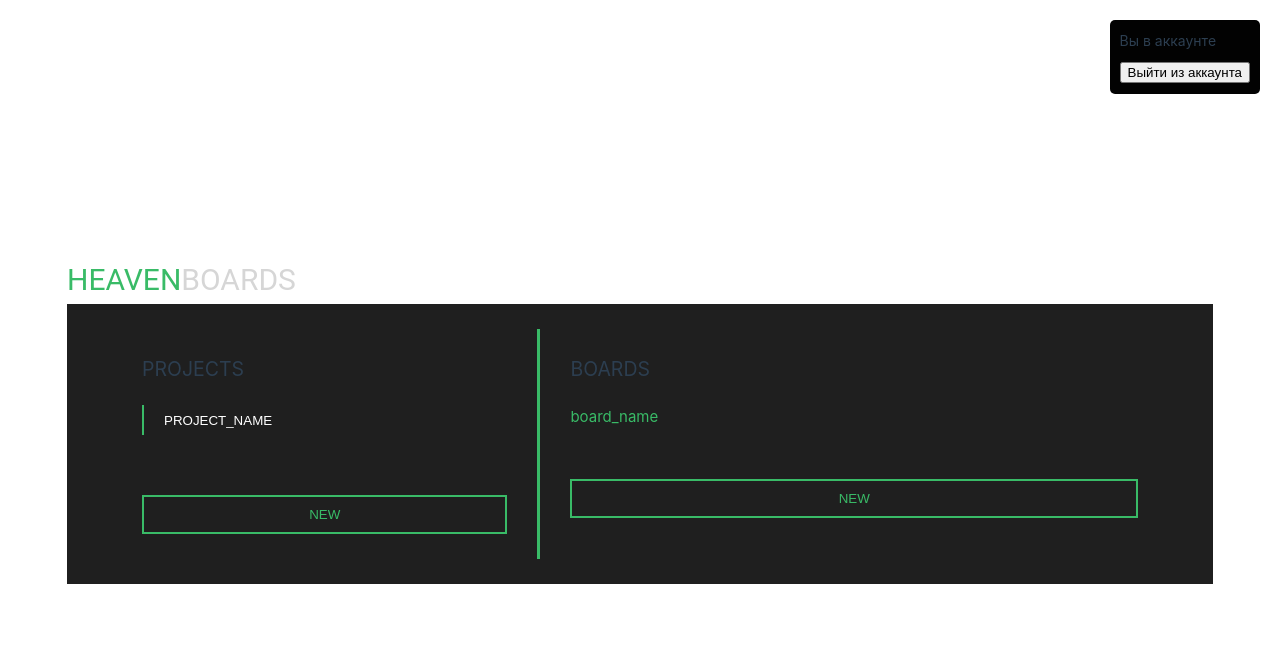
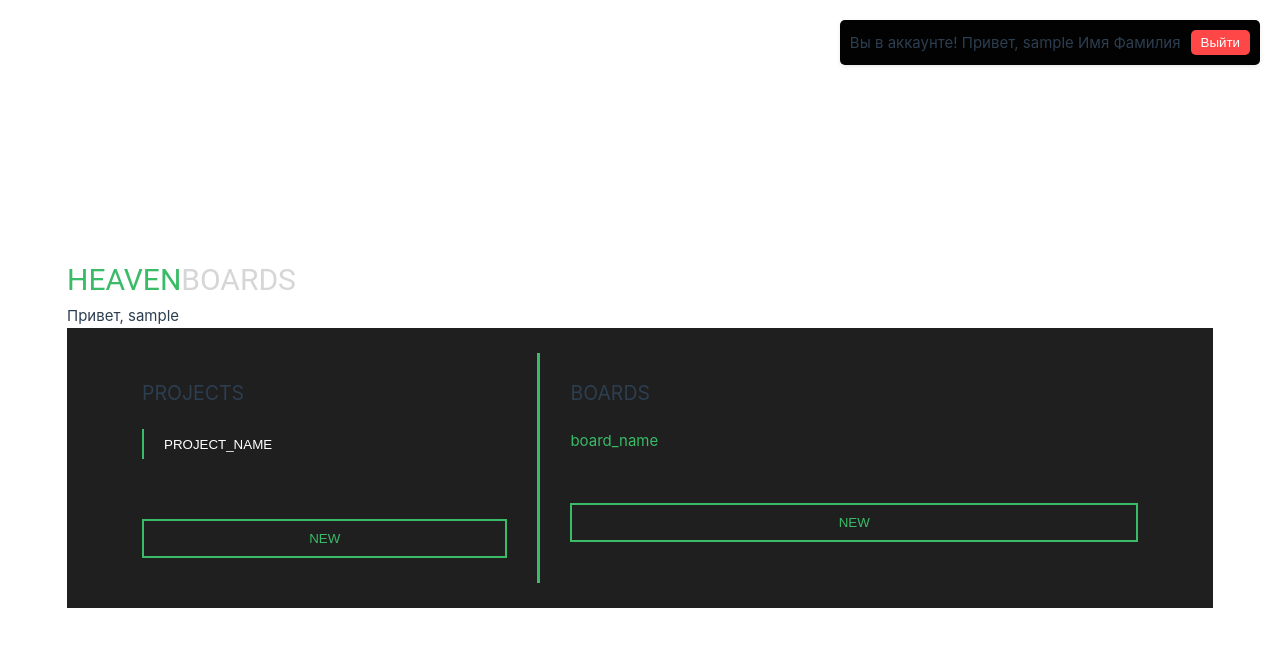
Before and after one commit to heavenboards/ui-service, a Vue app in the folder heavenboards/: page /home in a window 1280 px wide. Shown: the top 646 px of the page. Built offline with nearby package versions, Linux system fonts and the light colour scheme; sample sign-in values are in the browser's storage.

Commit message:
Доделана регистрация, вход в аккаунт.

```diff
--- a/heavenboards/src/api/api.ts
+++ b/heavenboards/src/api/api.ts
@@ -3,7 +3,7 @@ import axios from "axios";
 import type { AxiosInstance } from "axios";
 
 const apiClient: AxiosInstance = axios.create({
-    baseURL: 'http://89.223.68.162:8092/api/v1/auth',
+    baseURL: 'http://89.223.68.162:8092/api/v1/',
 });
 
 export default apiClient;
--- a/heavenboards/src/components/AuthStatus.vue
+++ b/heavenboards/src/components/AuthStatus.vue
@@ -3,14 +3,26 @@ import { ref, onMounted } from 'vue';
 import { useRouter } from 'vue-router';
 
 const isAuthenticated = ref(false);
+const username = ref('');
+const firstName = ref('');
+const lastName = ref('');
 const router = useRouter();
 
 onMounted(() => {
-  isAuthenticated.value = !!localStorage.getItem('authToken');
+  const authToken = localStorage.getItem("authToken");
+  if (authToken) {
+    isAuthenticated.value = true;
+    username.value = localStorage.getItem("username") || 'Пользователь';
+    firstName.value = localStorage.getItem("firstName") || 'Имя';
+    lastName.value = localStorage.getItem("lastName") || 'Фамилия';
+  }
 });
 
 const logout = () => {
   localStorage.removeItem('authToken');
+  localStorage.removeItem('username');
+  localStorage.removeItem('firstName');
+  localStorage.removeItem('lastName');
   isAuthenticated.value = false; //обновление статуса аутентификации
   router.push('/login');
 };
@@ -18,9 +30,11 @@ const logout = () => {
 
 <template>
   <div class="auth-status" :class="{ authenticated: isAuthenticated }">
-    <p v-if="isAuthenticated">Вы в аккаунте</p>
+    <div v-if="isAuthenticated" class="user-info">
+      <span>Вы в аккаунте! Привет, {{ username }} {{ firstName }} {{ lastName }}</span>
+      <button @click="logout">Выйти</button>
+    </div>
     <p v-else>Требуется вход или регистрация</p>
-    <button v-if="isAuthenticated" @click="logout">Выйти из аккаунта</button>
   </div>
 </template>
 
@@ -29,12 +43,20 @@ const logout = () => {
   position: fixed;
   right: 20px;
   top: 20px;
+  background-color: #000000;
   padding: 10px;
   border-radius: 5px;
+  box-shadow: 0 2px 4px rgba(52, 49, 49, 0.1);
 }
 
 .auth-status.authenticated {
   background-color: #020202;
+}
+
+.user-info {
+  display: flex;
+  align-items: center;
+  justify-content: space-between;
 }
 
 .auth-status p {
@@ -43,7 +65,16 @@ const logout = () => {
 }
 
 .auth-status button {
-  margin-top: 10px;
+  margin-left: 10px; /* Кнопка отделяется от текста */
+  padding: 5px 10px; /* Небольшое увеличение паддинга для красоты */
+  background-color: #ff4747; /* Яркий цвет для кнопки "Выйти" */
+  color: white; /* Цвет текста в кнопке */
+  border: none; /* Убрать стандартную рамку кнопки */
+  border-radius: 5px; /* Скругление углов для кнопки */
   cursor: pointer;
 }
+
+.auth-status button:hover {
+  background-color: #ff2121; /* Цвет при наведении для немного интерактивности */
+}
 </style>
--- a/heavenboards/src/views/Home.vue
+++ b/heavenboards/src/views/Home.vue
@@ -1,10 +1,35 @@
 <script setup lang="ts">
+    import { ref, onMounted, onUnmounted } from "vue";
     import Brand from '../components/Brand.vue'
+
+    //рефы для отображение данных залогиненного пользователя
+    const username = ref('');
+    const firstName = ref('');
+    const lastName = ref('');
+
+    const fetchUserData = () => {
+      username.value = localStorage.getItem('username') || '';
+      firstName.value = localStorage.getItem('firstName') || '';
+      lastName.value = localStorage.getItem('lastName') || '';
+    };
+
+    onMounted(() => {
+      //eventBus.on('auth-success', fetchUserData);
+
+      if (localStorage.getItem('authToken')) {
+        fetchUserData();
+      }
+    });
+
+    onUnmounted(() => {
+      //eventBus.off('auth-success', fetchUserData);
+    });
 </script>
 <template>
     <div class="content home">
         <div class="wrapper">
             <Brand/>
+            <div>Привет, {{ username }} {{ firstName }} {{ lastName }}</div>
             <div class="container">
                 <div class="left-side">
                     <div class="title">projects</div>
--- a/heavenboards/src/views/Login.vue
+++ b/heavenboards/src/views/Login.vue
@@ -24,8 +24,11 @@ const toggleLoginSignup = () => {
 };
 
 const onSuccessfulAuth = (token: string) => {
+    console.log("Токен: ", token);
+    localStorage.setItem('authToken', token);
     apiClient.defaults.headers.common['Authorization'] = `Bearer ${token}`;
-    localStorage.setItem('authToken', token);
+
+    //eventBus.emit('auth-success');
 
     //проверка redirect в query (если пытались до auth зайти) то перенаправляет
     const redirect = router.currentRoute.value.query.redirect;
@@ -37,13 +40,21 @@ const onSuccessfulAuth = (token: string) => {
 };
 
 const handleSubmit = async () => {
-    let endpoint = isLogin.value ? '/authenticate' : '/register';
+    let endpoint = isLogin.value ? 'auth/authenticate' : 'auth/register';
     let payload = isLogin.value ? {username: username.value, password: password.value} :
                                   {username: username.value, password: password.value, firstName: firstName.value, lastName: lastName.value};
+
+    console.log("Endpoint: ", endpoint)
+    console.log("Payload: ", payload)
     try {
         const response = await apiClient.post(endpoint, payload);
-        if (response.data.token) {
-          onSuccessfulAuth(response.data.token);
+
+        console.log('Response: ', response);
+
+        const { token } = response.data;
+        if (token) {
+          onSuccessfulAuth(token);
+          await fetchUserData(username.value);
         } else {
           console.error('Token was not received!');
         }
@@ -51,6 +62,21 @@ const handleSubmit = async () => {
         console.error('Error: ', error);
     }
 };
+
+const fetchUserData = async (username: string) => {
+  try {
+    const response = await apiClient.get(`user/${username}`);
+    const userData = response.data;
+    localStorage.setItem('username', userData.username)
+    localStorage.setItem('firstName', userData.firstName);
+    localStorage.setItem('lastName', userData.lastName);
+
+    firstName.value = userData.firstName;
+    lastName.value = userData.lastName;
+  } catch (error) {
+    console.log('Ошибка при получении данных пользователя: ', error);
+  }
+}
 </script>
 
 <template>
@@ -63,17 +89,17 @@ const handleSubmit = async () => {
               </div>
               <div v-if="isLogin" class="auth">
                   <form @submit.prevent="handleSubmit">
-                      <input name="username" type="text" placeholder="Username" required>
-                      <input name="password" type="password" placeholder="Password" required>
+                      <input v-model="username" type="text" placeholder="Username" required>
+                      <input v-model="password" type="password" placeholder="Password" required>
                       <input type="submit" value="Log in">
                   </form>
               </div>
               <div v-else class="registration">
                   <form @submit.prevent="handleSubmit">
-                      <input name="username" type="text" placeholder="Username" required>
-                      <input name="password" type="password" placeholder="Password" required>
-                      <input name="firstName" type="text" placeholder="First Name" required>
-                      <input name="lastName" type="text" placeholder="Last Name" required>
+                      <input v-model="username" type="text" placeholder="Username" required>
+                      <input v-model="password" type="password" placeholder="Password" required>
+                      <input v-model="firstName" type="text" placeholder="First Name" required>
+                      <input v-model="lastName" type="text" placeholder="Last Name" required>
                       <input type="submit" value="Sign up">
                   </form>
               </div>
```
